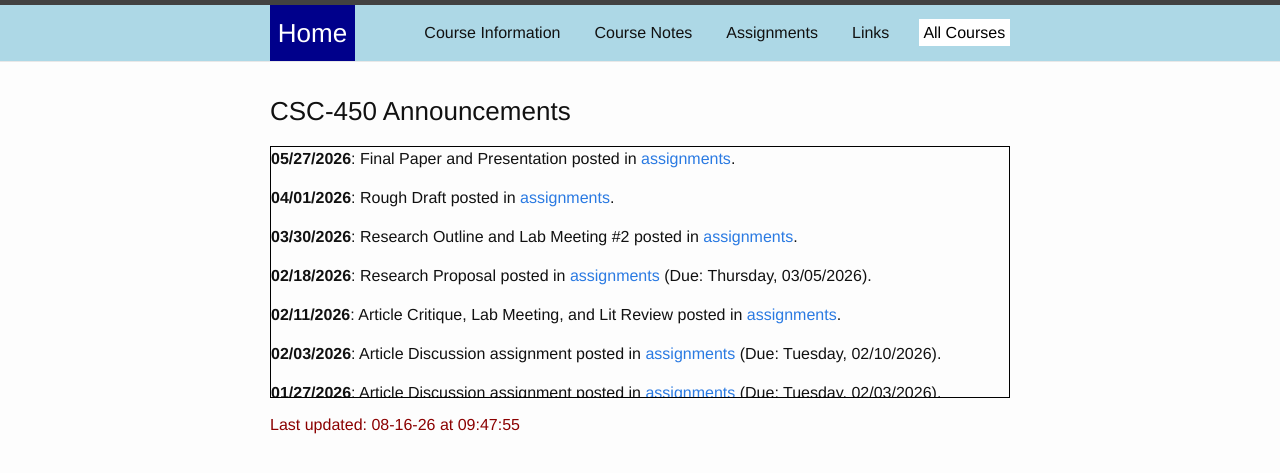
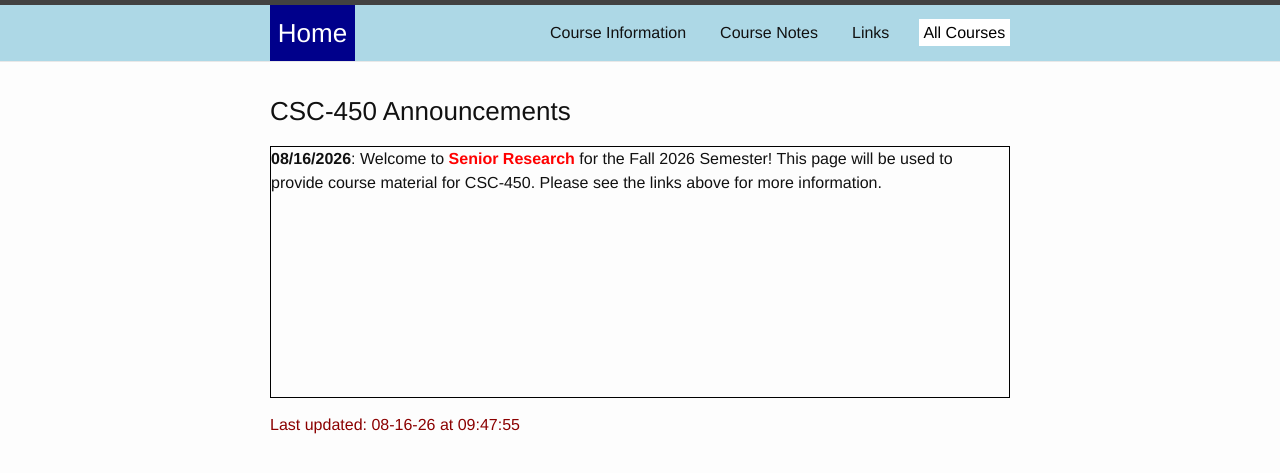
Before and after one commit to gdancik/CSC-450, a Jekyll site: the page built from index.html, in a window 1280 px wide, cut to the strip 0-493 px from the top of the page. Shown: the top 473 px of the strip. Built offline with Jekyll 4.4.1, drawn with Linux system fonts in a browser that asks for light colours.

Commit message:
Ready for Fall 2026!

```diff
--- a/index.html
+++ b/index.html
@@ -13,7 +13,7 @@ exclude_from_nav: true
 {% capture assignments %} <a href = "{{ site.baseurl }}/assignments/">assignments</a>{% endcapture %}
 
 <!--- start here -->
-
+{% comment %}
 <p><b>05/27/2026</b>: Final Paper and Presentation posted in {{ assignments }}. </p>
 <p><b>04/01/2026</b>: Rough Draft posted in {{ assignments }}. </p>
 <p><b>03/30/2026</b>: Research Outline and Lab Meeting #2 posted in {{ assignments }}. </p>
@@ -21,18 +21,12 @@ exclude_from_nav: true
 <p><b>02/11/2026</b>: Article Critique, Lab Meeting, and Lit Review posted in {{ assignments }}. </p>
 <p><b>02/03/2026</b>: Article Discussion assignment posted in {{ assignments }} (Due: Tuesday, 02/10/2026).</p>
 <p><b>01/27/2026</b>: Article Discussion assignment posted in {{ assignments }} (Due: Tuesday, 02/03/2026).</p>
-<p><b>01/15/2026</b>: Welcome to <b style = "color:red">Senior Research</b> for the Fall 2026 Semester! This page will be used to provide course material for CSC-450.  Please see the links above for more information.<p></p>
 <p><b>01/15/2026</b>: Autobiography assignment posted in {{ assignments }} (Due: Tuesday, 01/27/2026).</p>
+{% endcomment %}
+
+<p><b>08/16/2026</b>: Welcome to <b style = "color:red">Senior Research</b> for the Fall 2026 Semester! This page will be used to provide course material for CSC-450.  Please see the links above for more information.<p></p>
 
 {% comment %}
-<p><b>04/28/2025</b>: See {{ assignments }} for Final Presentation and Final Paper </p>
-<p><b>03/25/2025</b>: Github Assignments is due next Tuesday, 04/01/2025. </p>
-<p><b>03/24/2025</b>: Outline and Github Assignments posted in {{ assignments }}. </p>
-<p><b>02/19/2025</b>: Proposal posted in {{ assignments }}. </p>
-<p><b>02/17/2025</b>: Lab Meeting #1 posted in {{ assignments }}. </p>
-<p><b>02/10/2025</b>: Article Critique and Literature Review posted in {{ assignments }}.</p>
-<p><b>01/27/2025</b>: Second Article Discussion assignment posted in {{ assignments }} (Due: Tuesday, 02/11/2025).</p>
-
 
 <p><b>10/27/2025</b>: Lab Meeting #2, Outline, and Rough Draft posted in {{ assignments }}. </p>
 <p><b>09/17/2025</b>: Article Critique, Lit Review, Lab Meeting and Proposal assignments posted in {{ assignments }}</p>
--- a/info.md
+++ b/info.md
@@ -6,13 +6,13 @@ permalink: /info/
 order: 1
 ---
 
-* [Course Syllabus]({{ site.baseurl }}/data/info/csc450-01_syllabus_spring_2026.pdf)
+* [Course Syllabus]({{ site.baseurl }}/data/info/csc450-01_syllabus_fall_2026.pdf)
 	* [Schedule a meeting during office hours](https://outlook.office.com/bookwithme/user/0acaa1ae25934137a8606a78e6582ea5%40easternct.edu?anonymous&ismsaljsauthenabled)
+{% comment %}
 * [Perusall Grading]({{ site.baseurl }}/data/info/Perusall.pdf)
 * [Selecting a Research Topic]({{ site.baseurl }}/data/info/ChoiceOfTopic.pdf)
 * [Example Research Projects]({{ site.baseurl }}/data/info/ResearchIdeas.pdf)
 * [Human Subjects Research]({{ site.baseurl }}/data/info/HumanSubjects.pdf)
-{% comment %}
 
 
 <hr style = "margin-bottom:5px; margin-top:-10px; color:maroon;">
```
Also changed, not shown: assignments.md (+10 -12 lines), notes.md (+1 -1 lines), 6 other files.
